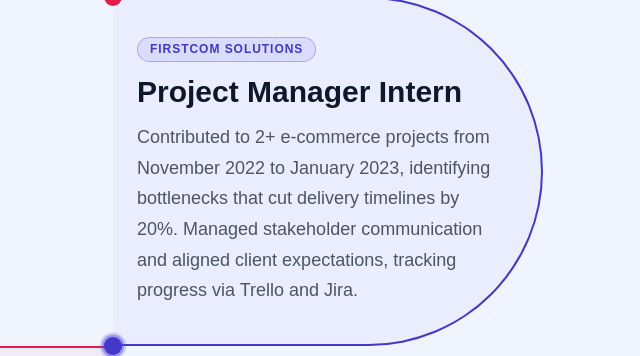
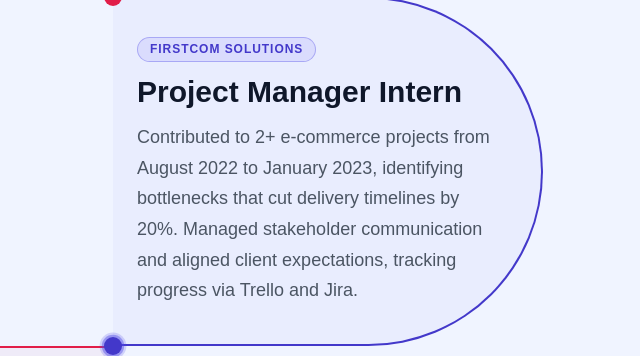
Before and after one commit to aeomantic/Website-Portfolio, a website built with Vite: page index.html in a window 1280 px wide. Shown: the part 3262-3618 px from the top of the page, 527-1167 px from the left. Built offline with nearby package versions, Linux system fonts and the light colour scheme; a web font is replaced by a local one.

Commit message:
Content update in the work section

```diff
--- a/index.html
+++ b/index.html
@@ -204,7 +204,7 @@
               <div class="snake__content">
                 <p class="snake__tag">FirstCom Solutions</p>
                 <h3 class="snake__heading">Project Manager Intern</h3>
-                <p class="snake__body">Contributed to 2+ e-commerce projects from November 2022 to January 2023, identifying bottlenecks that cut delivery timelines by 20%. Managed stakeholder communication and aligned client expectations, tracking progress via Trello and Jira.</p>
+                <p class="snake__body">Contributed to 2+ e-commerce projects from August 2022 to January 2023, identifying bottlenecks that cut delivery timelines by 20%. Managed stakeholder communication and aligned client expectations, tracking progress via Trello and Jira.</p>
               </div>
             </div>
 
```
